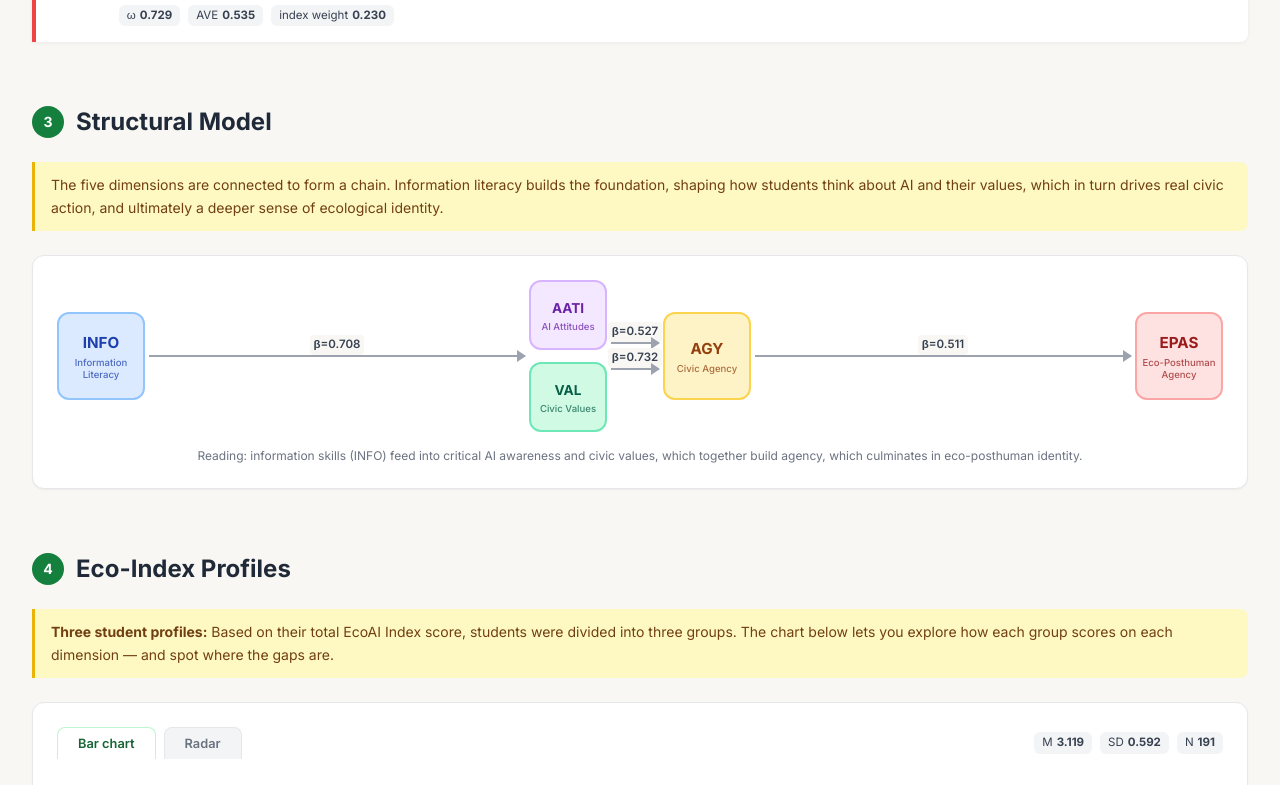
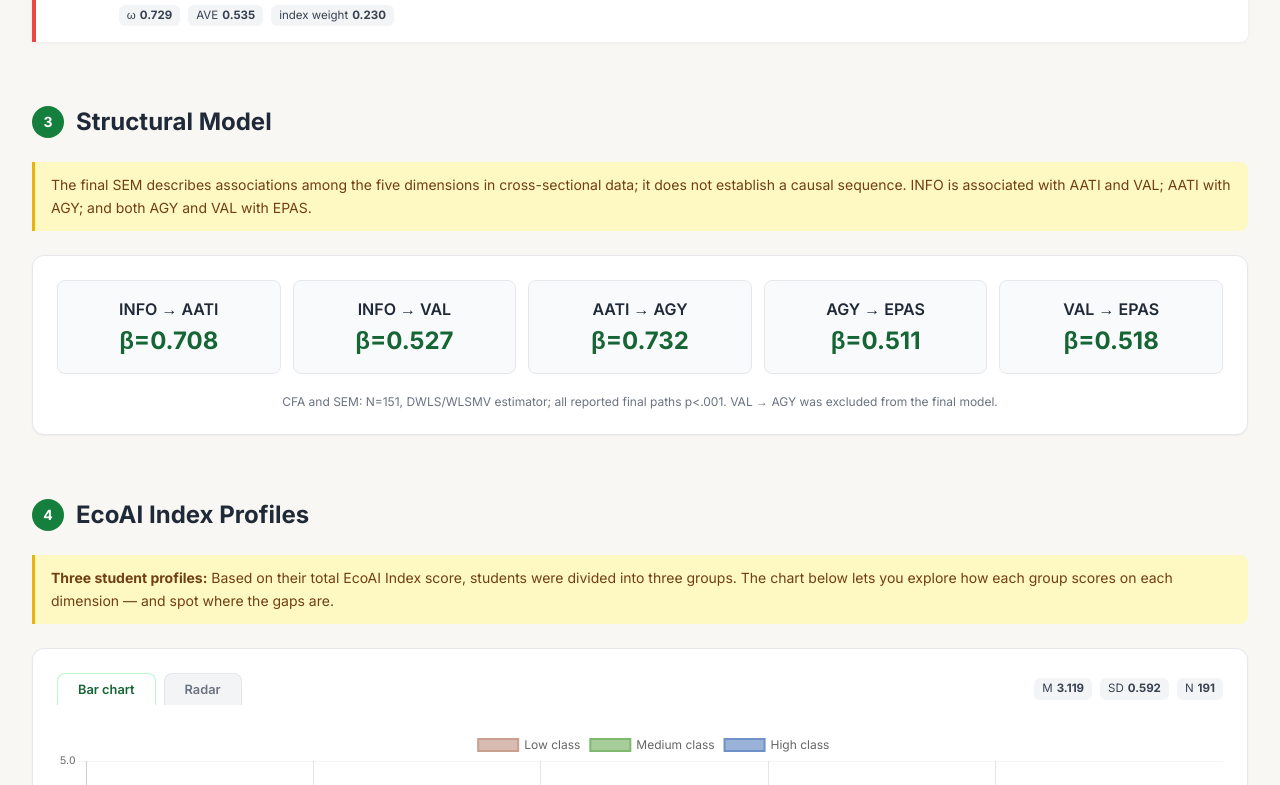
Before and after one commit to campanodoc/EcoAI, a plain HTML site: page research_researcher.html in a window 1280 px wide. Shown: the part 1961-2746 px from the top of the page. Drawn offline with nearby package versions, Linux system fonts and the light colour scheme.

Commit message:
Correct final EcoAI model semantics in research_researcher.html

```diff
--- a/research_researcher.html
+++ b/research_researcher.html
@@ -3,7 +3,7 @@
 <head>
 <meta charset="utf-8"/>
 <meta name="viewport" content="width=device-width, initial-scale=1.0"/>
-<meta name="description" content="EcoAI Framework Research & Findings — Empirical validation, EcoAI Index, SEM model and Eco-Index profiles."/>
+<meta name="description" content="EcoAI Framework Research & Findings — Empirical validation, EcoAI Index, SEM model and EcoAI Index profiles."/>
 <title>Research & Findings — EcoAI Framework</title>
 <link rel="canonical" href="https://www.ecoaiframework.com/research.html"/>
 <script src="https://cdn.tailwindcss.com"></script>
@@ -387,16 +387,16 @@
         <div class="space-y-2 mt-2">
           <div class="flex items-center gap-2 p-2 bg-gray-50 rounded-lg text-sm">
             <span class="text-green-600 font-bold">✓</span>
-            <span class="text-gray-700">Configural invariance — gender &amp; school year</span>
+            <span class="text-gray-700">Gender: configural, metric and scalar invariance not rejected</span>
           </div>
           <div class="flex items-center gap-2 p-2 bg-gray-50 rounded-lg text-sm">
             <span class="text-green-600 font-bold">✓</span>
-            <span class="text-gray-700">Metric invariance confirmed</span>
+            <span class="text-gray-700">Cohort: configural and metric invariance; partial scalar invariance freeing the VAL intercept</span>
           </div>
           <div class="flex items-center gap-2 p-2 bg-gray-50 rounded-lg text-sm">
             <span class="text-green-600 font-bold">✓</span>
             <span class="for-public">Structural associations: INFO → AATI/VAL; AATI → AGY; AGY/VAL → EPAS</span>
-            <span class="for-researcher font-mono text-xs">SEM chain: INFO → VAL/AATI → AGY → EPAS</span>
+            <span class="for-researcher font-mono text-xs">SEM associations: INFO → AATI/VAL; AATI → AGY; AGY/VAL → EPAS</span>
           </div>
         </div>
       </div>
@@ -427,7 +427,7 @@
           <div class="flex-1 min-w-0">
             <p class="font-semibold text-gray-800 mb-1">Eco-Digital Information Literacy</p>
             <p class="for-public text-sm text-gray-600">How well students search for, evaluate, and critically use information on environmental and civic issues through digital sources.</p>
-            <p class="for-researcher text-sm text-gray-600">Competences in retrieval, critical evaluation, and purposive use of eco-digital information across digital platforms. Prerequisite node in the SEM chain.</p>
+            <p class="for-researcher text-sm text-gray-600">Competences in retrieval, critical evaluation, and purposive use of eco-digital information across digital platforms. Exogenous predictor in the final SEM.</p>
             <div class="for-researcher flex gap-2 flex-wrap mt-2">
               <span class="stat-pill">ω <span>0.662</span></span>
               <span class="stat-pill">AVE <span>0.399</span></span>
@@ -446,7 +446,7 @@
           <div class="flex-1 min-w-0">
             <p class="font-semibold text-gray-800 mb-1">AI Awareness &amp; Critical Attitudes</p>
             <p class="for-public text-sm text-gray-600">Understanding how algorithms work, recognizing AI bias, and developing a critical but informed stance toward AI systems.</p>
-            <p class="for-researcher text-sm text-gray-600">Algorithmic awareness, bias perception, and ethical orientation toward AI governance. Highest discriminant power in Eco-Index classification (η²=0.528). Highest inter-factor correlation with EPAS (r=0.825) and VAL (r=0.859).</p>
+            <p class="for-researcher text-sm text-gray-600">Algorithmic awareness, bias perception and ethical orientation toward AI governance. It has the second-highest discriminant power across EcoAI Index classes (η²=0.532), after EPAS (η²=0.570).</p>
             <div class="for-researcher flex gap-2 flex-wrap mt-2">
               <span class="stat-pill">ω <span>0.791</span></span>
               <span class="stat-pill">AVE <span>0.405</span></span>
@@ -484,7 +484,7 @@
           <div class="flex-1 min-w-0">
             <p class="font-semibold text-gray-800 mb-1">Eco-Digital Civic Agency</p>
             <p class="for-public text-sm text-gray-600">The actual willingness and capacity to act as a responsible citizen in eco-digital contexts — feeling capable of making a difference.</p>
-            <p class="for-researcher text-sm text-gray-600">Perceived self-efficacy and behavioral readiness for eco-digital civic action. Mediated dimension in the SEM: receives effects from both VAL and AATI, mediates toward EPAS. Normalized weight 0.24.</p>
+            <p class="for-researcher text-sm text-gray-600">Perceived self-efficacy and readiness for eco-digital civic action. In the final SEM, it receives the association from AATI and is associated with EPAS; VAL is associated directly with EPAS.</p>
             <div class="for-researcher flex gap-2 flex-wrap mt-2">
               <span class="stat-pill">ω <span>0.776</span></span>
               <span class="stat-pill">AVE <span>0.381</span></span>
@@ -521,79 +521,24 @@
       <div class="w-8 h-8 bg-green-700 rounded-full flex items-center justify-center text-white font-bold text-sm flex-shrink-0">3</div>
       <h2 class="text-2xl font-bold text-gray-800">Structural Model</h2>
     </div>
-
-    <div class="for-public plain-callout mb-6">
-      The five dimensions are connected to form a chain. Information literacy builds the foundation, shaping how students think about AI and their values, which in turn drives real civic action, and ultimately a deeper sense of ecological identity.
-    </div>
-    <div class="for-researcher mb-4 text-sm text-gray-600">Structural Equation Model (SEM) with DWLS estimator. All paths p&lt;.001 except VAL→EPAS β=0.518 (p&lt;.001). Indirect effects: INFO→AGY β=0.29; INFO→EPAS β=0.34; AATI→EPAS β=0.14. AATI↔VAL correlation r=0.859 (highest in factor matrix).</div>
-
-    <div class="bg-white rounded-xl border border-gray-200 shadow-sm p-6 overflow-x-auto">
-      <div class="flex items-center justify-center gap-1 min-w-max mx-auto">
-        <!-- INFO -->
-        <div class="sem-node bg-blue-100 text-blue-800 border-2 border-blue-300">
-          <span>INFO</span>
-          <span class="node-label">Information<br>Literacy</span>
-        </div>
-        <!-- arrow -->
-        <div class="sem-arrow" style="min-width:48px">
-          <span class="beta">β=0.708</span>
-          <div class="arrowhead"></div>
-        </div>
-        <!-- VAL + AATI stacked -->
-        <div class="flex flex-col gap-3">
-          <div class="sem-node bg-purple-100 text-purple-800 border-2 border-purple-300" style="width:78px;height:70px;font-size:0.85rem">
-            <span>AATI</span>
-            <span class="node-label">AI Attitudes</span>
-          </div>
-          <div class="sem-node bg-emerald-100 text-emerald-800 border-2 border-emerald-300" style="width:78px;height:70px;font-size:0.85rem">
-            <span>VAL</span>
-            <span class="node-label">Civic Values</span>
-          </div>
-        </div>
-        <!-- arrows -->
-        <div class="flex flex-col gap-6 items-center" style="min-width:48px">
-          <div class="sem-arrow" style="min-width:48px">
-            <span class="beta">β=0.527</span>
-            <div class="arrowhead"></div>
-          </div>
-          <div class="sem-arrow" style="min-width:48px">
-            <span class="beta">β=0.732</span>
-            <div class="arrowhead"></div>
-          </div>
-        </div>
-        <!-- AGY -->
-        <div class="sem-node bg-amber-100 text-amber-800 border-2 border-amber-300">
-          <span>AGY</span>
-          <span class="node-label">Civic Agency</span>
-        </div>
-        <!-- arrow -->
-        <div class="sem-arrow" style="min-width:48px">
-          <span class="beta">β=0.511</span>
-          <div class="arrowhead"></div>
-        </div>
-        <!-- EPAS -->
-        <div class="sem-node bg-red-100 text-red-800 border-2 border-red-300">
-          <span>EPAS</span>
-          <span class="node-label">Eco-Posthuman<br>Agency</span>
-        </div>
-      </div>
-      <p class="text-center text-xs text-gray-400 mt-4 for-researcher">All coefficients p&lt;.001 · VAL→EPAS β=0.518, p&lt;.001 · r(AATI↔VAL)=0.859</p>
-      <p class="text-center text-xs text-gray-500 mt-4 for-public">Reading: information skills (INFO) feed into critical AI awareness and civic values, which together build agency, which culminates in eco-posthuman identity.</p>
+    <div class="plain-callout mb-6">The final SEM describes associations among the five dimensions in cross-sectional data; it does not establish a causal sequence. INFO is associated with AATI and VAL; AATI with AGY; and both AGY and VAL with EPAS.</div>
+    <div class="bg-white rounded-xl border border-gray-200 shadow-sm p-6">
+      <div class="grid sm:grid-cols-2 lg:grid-cols-5 gap-3"><div class="bg-gray-50 border border-gray-200 rounded-lg p-4 text-center"><p class="font-semibold text-gray-800">INFO → AATI</p><p class="text-2xl font-bold text-green-800 mt-1">β=0.708</p></div><div class="bg-gray-50 border border-gray-200 rounded-lg p-4 text-center"><p class="font-semibold text-gray-800">INFO → VAL</p><p class="text-2xl font-bold text-green-800 mt-1">β=0.527</p></div><div class="bg-gray-50 border border-gray-200 rounded-lg p-4 text-center"><p class="font-semibold text-gray-800">AATI → AGY</p><p class="text-2xl font-bold text-green-800 mt-1">β=0.732</p></div><div class="bg-gray-50 border border-gray-200 rounded-lg p-4 text-center"><p class="font-semibold text-gray-800">AGY → EPAS</p><p class="text-2xl font-bold text-green-800 mt-1">β=0.511</p></div><div class="bg-gray-50 border border-gray-200 rounded-lg p-4 text-center"><p class="font-semibold text-gray-800">VAL → EPAS</p><p class="text-2xl font-bold text-green-800 mt-1">β=0.518</p></div></div>
+      <p class="text-center text-xs text-gray-500 mt-5">CFA and SEM: N=151, DWLS/WLSMV estimator; all reported final paths p&lt;.001. VAL → AGY was excluded from the final model.</p>
     </div>
   </section>
 
-  <!-- ===== SECTION 4: ECO-INDEX PROFILES (interactive chart) ===== -->
   <section id="profiles">
     <div class="flex items-center gap-3 mb-6">
       <div class="w-8 h-8 bg-green-700 rounded-full flex items-center justify-center text-white font-bold text-sm flex-shrink-0">4</div>
-      <h2 class="text-2xl font-bold text-gray-800">Eco-Index Profiles</h2>
+      <h2 class="text-2xl font-bold text-gray-800">EcoAI Index Profiles</h2>
     </div>
 
     <div class="for-public plain-callout mb-6">
       <strong>Three student profiles:</strong> Based on their total EcoAI Index score, students were divided into three groups. The chart below lets you explore how each group scores on each dimension — and spot where the gaps are.
     </div>
     <div class="for-researcher mb-4 text-sm text-gray-600">
-      Percentile-based classification (P33/P66), n=64 per class, N=198. EcoAI Index on the original 1–5 metric: M=3.119, SD=0.592, range 1.911–4.632. Weights derive from the one-factor aggregation model, distinct from the SEM. Discriminant power reported as η².
+      Percentile-based classification (P33/P66), n=64/63/64, N=191. EcoAI Index on the original 1–5 metric: M=3.119, SD=0.592, range 1.911–4.632. Weights derive from the one-factor aggregation model, distinct from the SEM. Discriminant power reported as η².
     </div>
 
     <div class="bg-white rounded-xl border border-gray-200 shadow-sm p-6">
```
